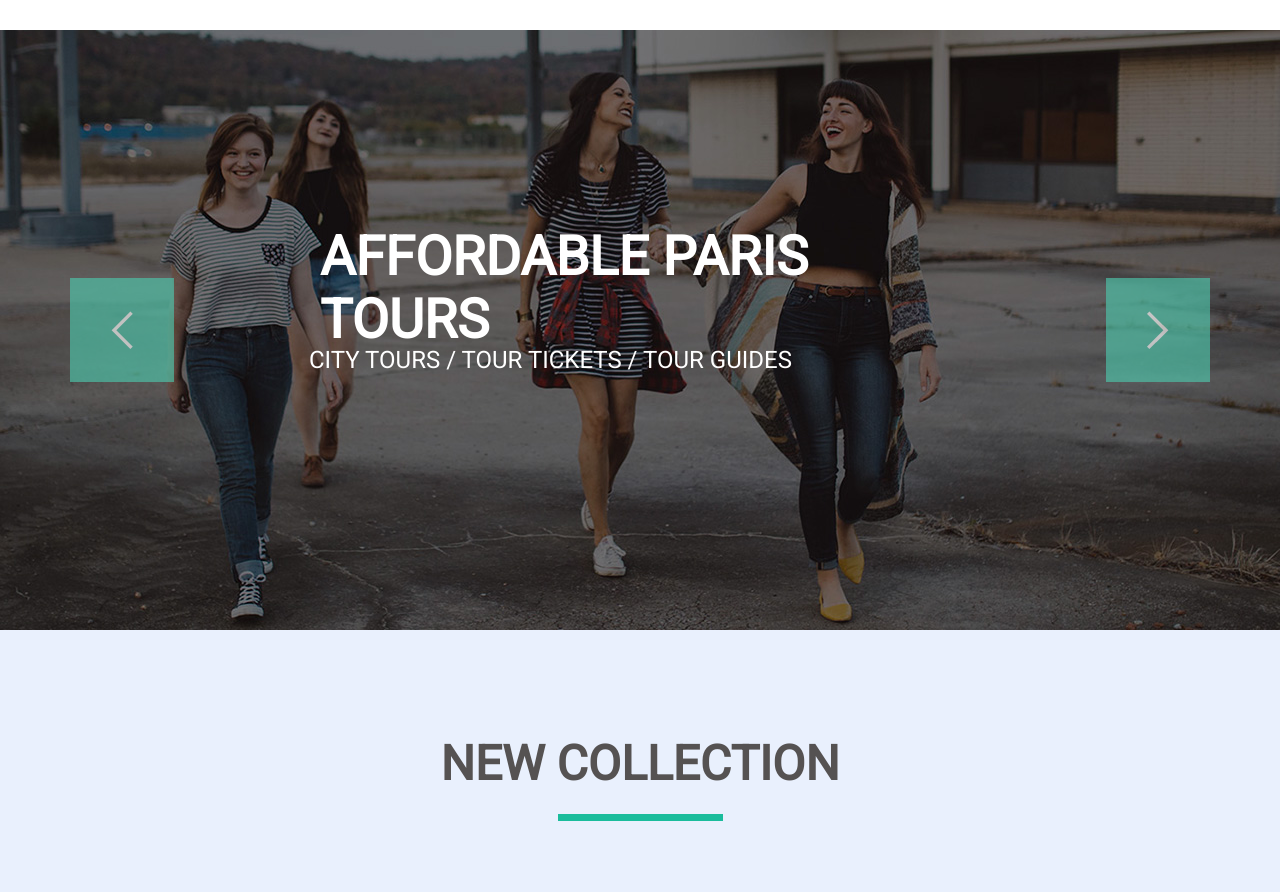
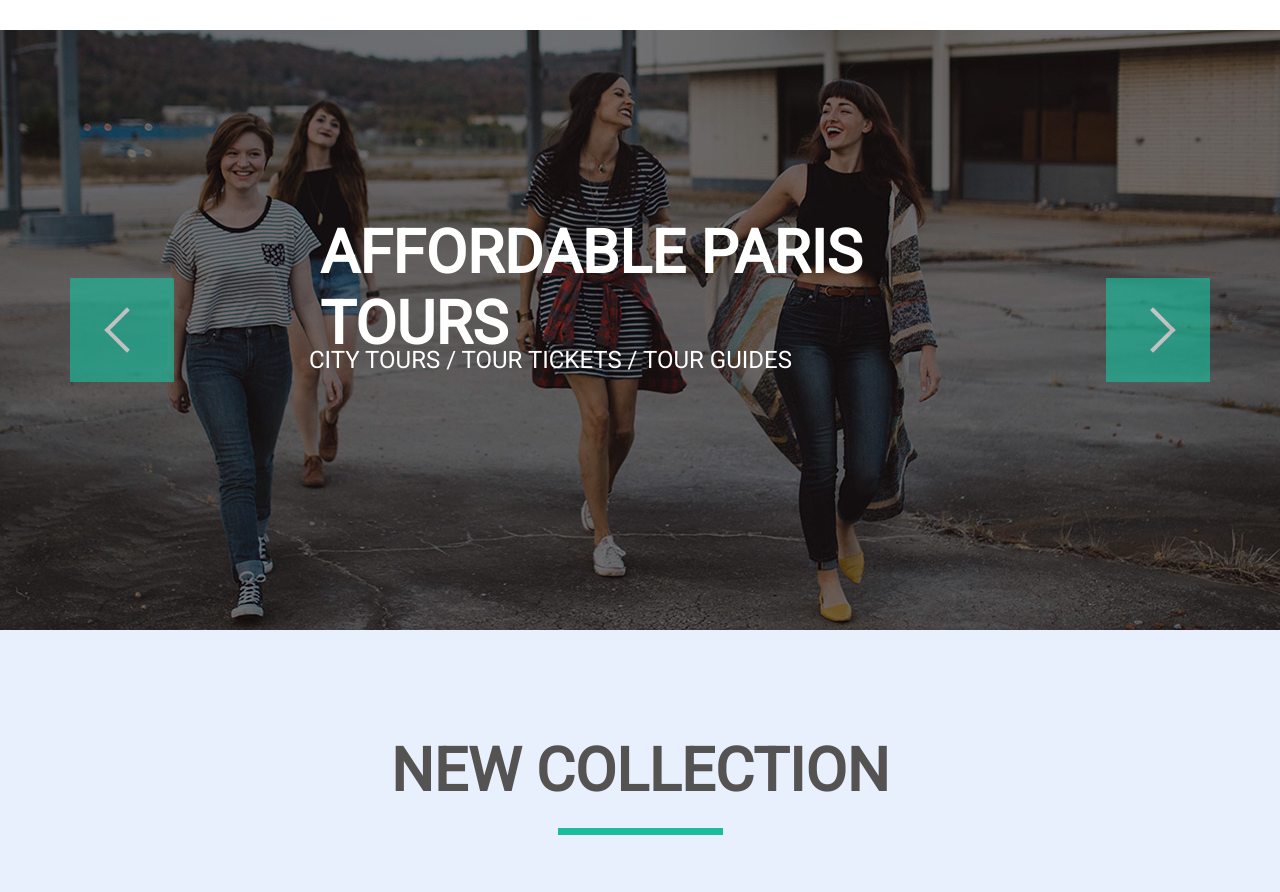
Before and after one commit to EugeneYaremenko/goit-fe-course, a plain HTML site: page homework-05/index.html in a window 1280 px wide. Shown: the part 60-952 px from the top of the page. Drawn offline with Linux system fonts and the light colour scheme.

Commit message:
corect scc

```diff
--- a/homework-05/style.css
+++ b/homework-05/style.css
@@ -15,6 +15,11 @@ img {
     display: table;
     content: "";
     clear: both;
+}
+
+nav {
+    width: 1140px;
+    height: 90px;
 }
 
 .header {
@@ -89,7 +94,7 @@ a:hover {
     top: 43%;
     left: 50%;
     transform: translate(-50%, -50%);
-    font-size: 54px;
+    font-size: 60px;
     font-weight: bold;
     color: #fff;
     text-transform: uppercase;
@@ -116,14 +121,54 @@ a:hover {
     top: 0;
     left: 50%;
     transform: translateX(-50%);
+    opacity: 0.651;
     z-index: 3;
+    border: none;
+    outline: none;
+}
+
+.slider_next {
+    position: absolute;
+    right: 0;
+    top: 50%;
+    transform: translateY(-50%);
+
+}
+
+.slider_prev {
+    position: absolute;
+    left: 0;
+    top: 50%;
+    transform: translateY(-50%);
+}
+
+.slider_next::before,
+.slider_prev::before {
+    content: "";
+    --s: 28px;
+    --bd: 4px solid #fff;
+    width: var(--s);
+    height: var(--s);
+    border-left: var(--bd);
+    border-top: var(--bd);
+    position: absolute;
+    top: 50%;
+    transform: translate(-50%, -50%) rotate(-45deg);
+}
+
+.slider_next::before {
+    left: 45%;
+    transform: translate(-50%, -50%) rotate(135deg);
+}
+
+.slider_prev::before {
+    left: 55%;
+    transform: translate(-50%, -50%) rotate(-45deg);
 }
 
 .slider_control {
-    position: absolute;
     display: inline-block;
-    background-color: rgb(78, 198, 171);
-    opacity: 0.651;
+    background-color: #1abc9c;
     width: 104px;
     height: 104px;
     z-index: 2;
@@ -132,29 +177,16 @@ a:hover {
     transform: translateY(-50%);
 }
 
-.slider_control:hover {
-    background-color: rgb(26, 188, 156);
-}
-
-.slider_prev {
-    left: 0;
-    background-image: url("./img/prev_arrow.png");
-    background-repeat: no-repeat;
-    background-position: center;
-    cursor: pointer;
-}
-
-.slider_next {
-    right: 0;
-    background-image: url("./img/next_arrow.png");
-    background-repeat: no-repeat;
-    background-position: center;
+.slider_prev:hover,
+.slider_next:hover {
+    background-color: #4ec6ab;
+    opacity: 1;
     cursor: pointer;
 }
 
 h2 {
     text-align: center;
-    font-size: 48px;
+    font-size: 60px;
     color: #555252;
     text-transform: uppercase;
     padding-top: 105px;
@@ -239,10 +271,10 @@ h2::after {
     width: 255px;
     height: 283px;
     border: 10px solid #fff;
-    background-color: #323232;
+    background-color: rgba(50, 50, 50, 0.5);
     font-family: "Myriad Pro";
     text-transform: uppercase;
-    opacity: 0;
+    z-index: -5;
 }
 
 .icons {
@@ -252,16 +284,12 @@ h2::after {
     top: 50%;
     left: 50%;
     transform: translate(-50%, -50%);
-    opacity: 0;
 }
 
 .product_item:hover .wrapper_icon {
-opacity: 0.5;
+    z-index: 5;
+
 }
-
-.product_item:hover .icons {
-    opacity: 1;
-    }
 
 .icon_item {
     position: relative;
@@ -271,7 +299,6 @@ opacity: 0.5;
     float: left;
     list-style: none;
     border: 1px solid #fff;
-
 }
 
 .icons li:nth-child(2) {
@@ -287,7 +314,6 @@ opacity: 0.5;
     top: 55%;
     width: 170px;
     height: 50px;
-    float: left;
     list-style: none;
     border: 1px solid #fff;
 }
@@ -297,18 +323,13 @@ opacity: 0.5;
     top: 50%;
     left: 50%;
     transform: translate(-50%, -50%);
-}
-
-.icon_item_add img {
-    position: absolute;
-
+    z-index: 5;
 }
 
 .icon_item_add a {
     position: absolute;
-    top: -117px;
+    top: -116px;
     right: 15px;
-    z-index: 5;
     color: #fff;
     font-family: "Myriad Pro";
 }
@@ -318,7 +339,11 @@ opacity: 0.5;
 }
 
 .icon_item_add:hover {
-    background-color: #1abc9c;
+    background-color: #323232;
+}
+
+.icons:hover li:nth-child(4) {
+    background-color: #323232;
 }
 
 .product_item:hover .under_image {
```
